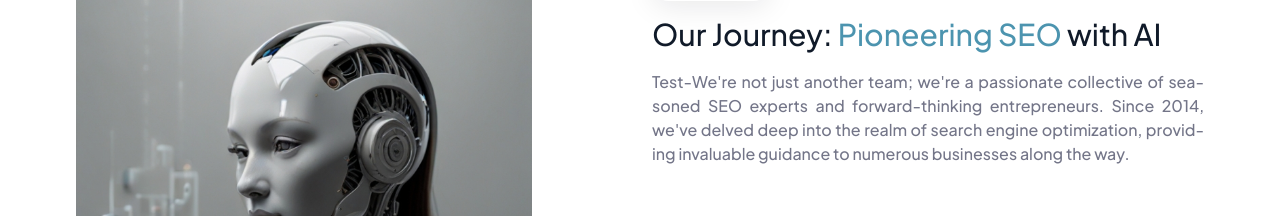
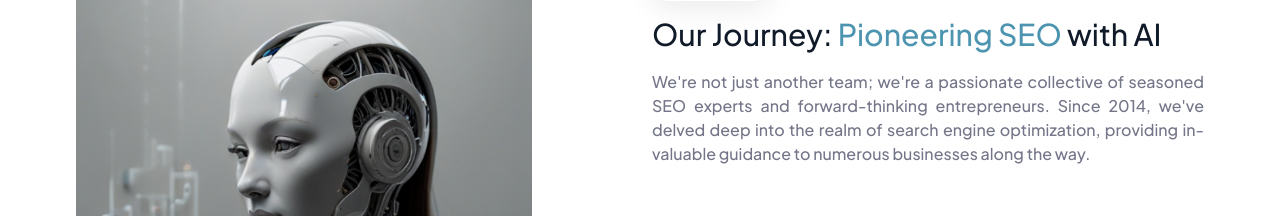
Before and after one commit to Fritado/Fritado-Website, a React (Create React App) app: page /about in a window 1280 px wide. Shown: the part 453-669 px from the top of the page. Built offline with nearby package versions, Linux system fonts and the light colour scheme.

Commit message:
Test revmove

```diff
--- a/src/components/AboutComp/AboutUS.js
+++ b/src/components/AboutComp/AboutUS.js
@@ -34,7 +34,7 @@ const AboutAreaOne = () => {
                 Our Journey: <span> Pioneering SEO </span> with AI
                 </h2>
                 <p className='content mb-4 mb-xl-5'>
-                Test-We're not just another team; we're a passionate collective of seasoned SEO experts and forward-thinking entrepreneurs. Since 2014, we've delved deep into the realm of search engine optimization, providing invaluable guidance to numerous businesses along the way.</p>
+                We're not just another team; we're a passionate collective of seasoned SEO experts and forward-thinking entrepreneurs. Since 2014, we've delved deep into the realm of search engine optimization, providing invaluable guidance to numerous businesses along the way.</p>
                 <p className='content mb-4 mb-xl-5'>
                 Despite the rapid advancements in technology, we've observed a stubborn reliance on outdated manual techniques for content generation, particularly in the realm of Google rankings. It's high time to break free from the status quo and unleash the full potential of modern AI.</p>
                 <p className='content mb-4 mb-xl-5'>
```
